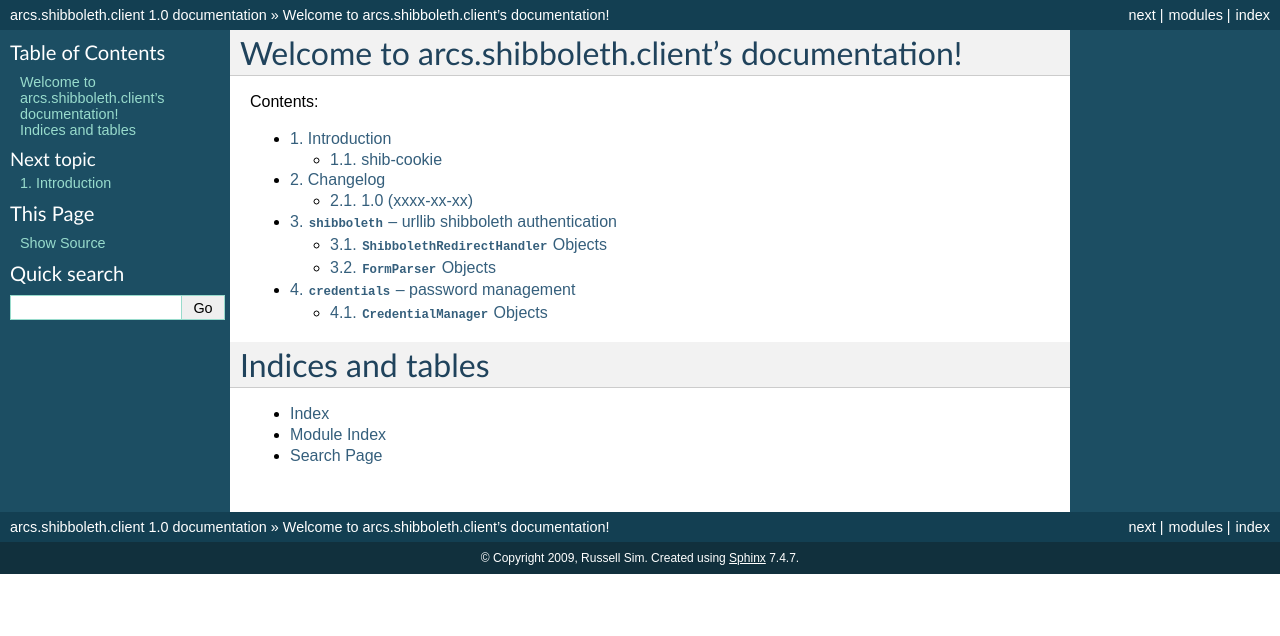
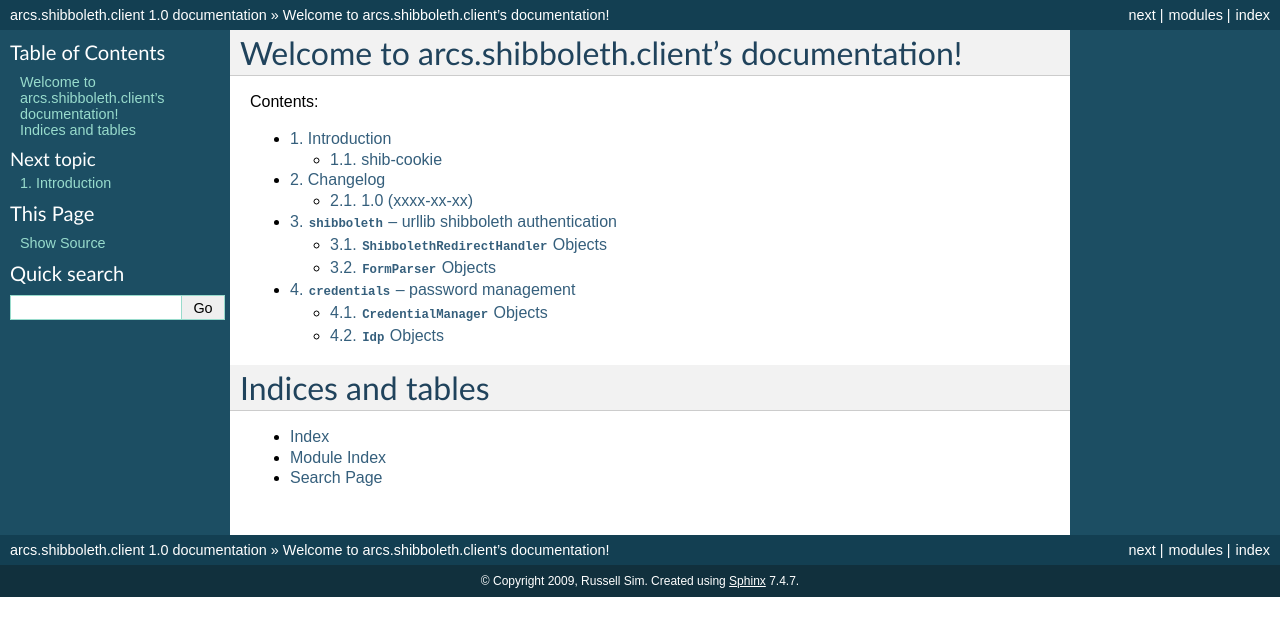
Before and after one commit to grith/sibboleth, a Sphinx documentation site: the page built from docs/index.rst, in a window 1280 px wide. Shown: the top 636 px of the page. Built offline with Sphinx 7.4.7, drawn with Linux system fonts in a browser that asks for light colours.

Commit message:
added idp doc

```diff
--- a/docs/credentials.rst
+++ b/docs/credentials.rst
@@ -12,3 +12,10 @@
 .. autoclass:: CredentialManager
    :members:
    :undoc-members:
+
+
+:class:`Idp` Objects
+----------------------------------
+.. autoclass:: Idp
+   :members:
+   :undoc-members:
```
